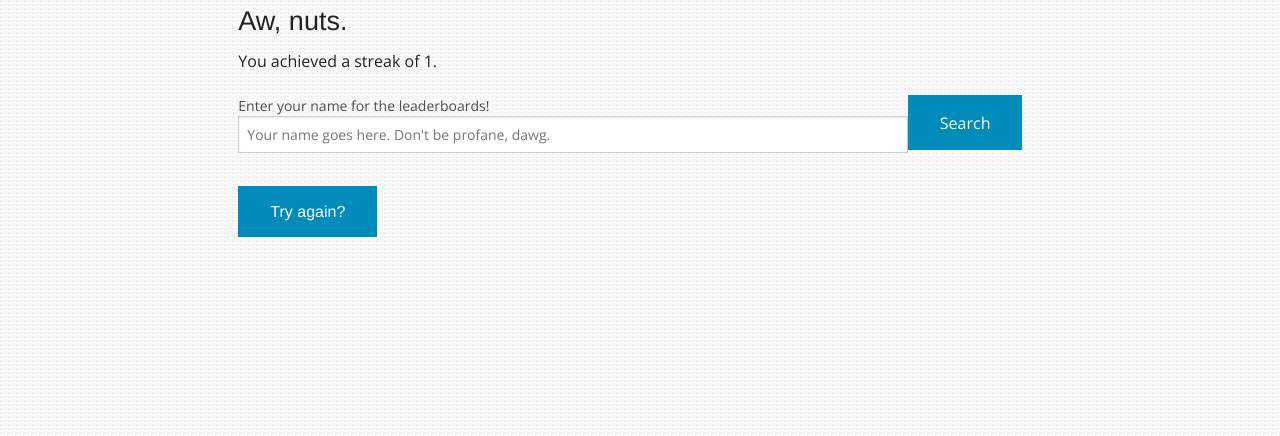
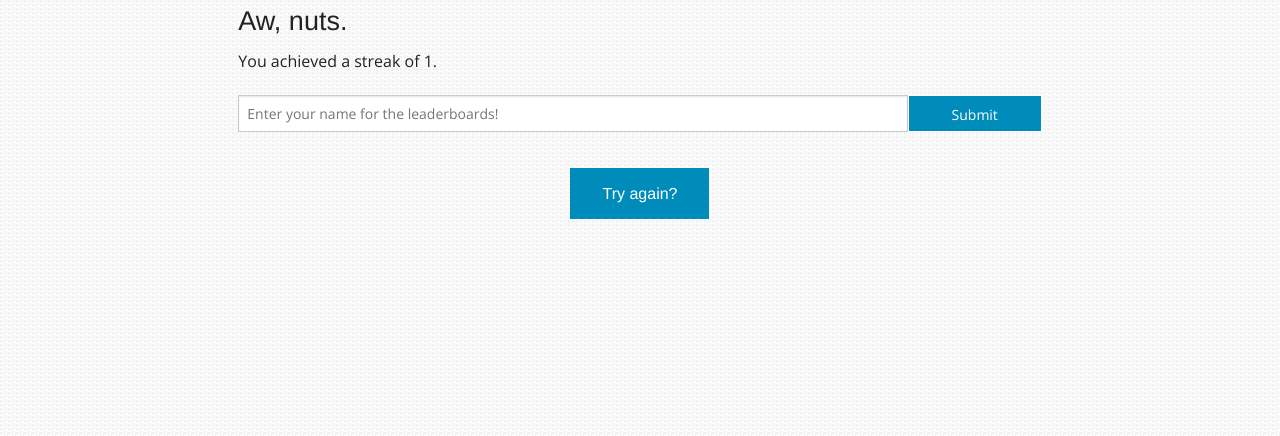
Before and after one commit to danrschlosser/whotweeted-it, a Flask app: a page that uses templates/submit.html in a window 1280 px wide. Shown: the top 436 px of the page. Run offline with Flask 2, Linux system fonts and the light colour scheme; parts of the project's set-up code (start-up, migrations or seed data) failed here and were passed over.

Commit message:
functioning app

```diff
--- a/main.py
+++ b/main.py
@@ -43,8 +43,9 @@ def leaderboard():
 	people = get.getHighScores()
 	return render_template("scores.html", people=people)
 
-@app.route('/post/<name>/<score>')
+@app.route('/post/<name>/<score>', methods=["GET", "POST"])
 def post(name, score):
+	print "posting:" + name + score
 	person = get.loadPerson(name, score)
 	return "Posted: " +person.name + ", " + person.score
 
--- a/static/css/app.css
+++ b/static/css/app.css
@@ -37,6 +37,10 @@ button {
 
 .panel p {
 	font-size: 2em;
+}
+
+.centered {
+	text-align: center;
 }
 
 .profpic, .username {
--- a/static/js/app.js
+++ b/static/js/app.js
@@ -1,4 +1,20 @@
 $().ready(function() {
+	$("form").submit(function(e) {
+		e.preventDefault();
+		var val = $("#user_name").val();
+		console.log(val, score);
+		console.log("/post/"+val+"/"+score)
+
+		$.post("/post/"+val+"/"+score, function() {
+			console.log("bye!");
+			var leaderboard = function() {
+				window.location = "/leaderboard";
+			}
+			setTimeout(leaderboard, 500);
+
+		});
+	});
+
 	$(".option").click(function(e) {
 		e.preventDefault();
 		clickedName = $(this).data("candidate-name");
@@ -24,7 +40,7 @@ $().ready(function() {
 				window.location = "/donegoofed/" + (score);
 			}
 		}
-        setTimeout(leave, 1000); // check again in a second
+        setTimeout(leave, 500); // check again in a second
 
 	});
 });
--- a/templates/submit.html
+++ b/templates/submit.html
@@ -1,6 +1,9 @@
 {% extends "foundation.html" %}
 {% block title %} Dang. | {{ super() }} {% endblock %}
 {% block body %}
+<script type="text/javascript">
+  var score = {{score}};
+</script>
 <div class="main">
   <div class="row submit-page">
    <div class="medium-10 medium-centered columns">
@@ -8,19 +11,20 @@
      <p>You achieved a streak of {{score}}.</p>
      <form>
       <div class="row collapse">
-    		<div class="medium-10 columns">
-     		 <label>Enter your name for the leaderboards!
-       		 <input type="text" placeholder="Your name goes here. Don't be profane, dawg." />
-     		 </label>
+        <div class="small-10 columns">
+          <input type="text" placeholder="Enter your name for the leaderboards!" name="user_name" id="user_name" required/>
         </div>
-        <div class="medium-2 columns">
-          <button class="post" type="submit">Search</button>
+        <div class="small-2 columns">
+          <button class="post postfix" type="submit">Submit</button>
         </div>
       </div>
     </form>
     <!--****SHARE ON FB????*****-->
+    <div class="row">
+      <div class="medium-8 medium-centered columns centered">
         <a href="/" class="button">Try again?</a>
       </div>
     </div>
   </div>
+</div>
 {% endblock %}
```
Lines whose indentation alone changed are shown as unchanged.
